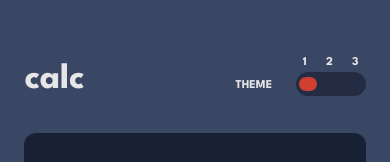
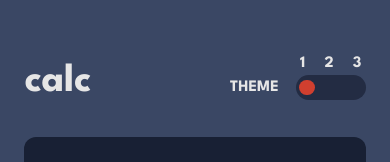
Before and after one commit to NERO-FAN/Responsive_React_Calculator, a React (Create React App) app: page / in a window 390 px wide. Shown: the top 162 px of the page. Built offline with nearby package versions, Linux system fonts and the light colour scheme.

Commit message:
Missing responsiveness in the header component

```diff
--- a/src/App.css
+++ b/src/App.css
@@ -27,13 +27,13 @@
     }
 
 
-    @media (min-width: 768px) and (max-width: 1280px) {
+    @media (min-width: 768px) and (max-width: 1023px) {
       height: 77.5%;
       width: 62.5%;
       row-gap: 5%;
     }
 
-    @media (min-width: 1281px) and (max-width: 1600px) {
+    @media (min-width: 1024px) and (max-width: 1600px) {
       height: 80%;
       width: 36%;
     }
--- a/src/components/Header.js
+++ b/src/components/Header.js
@@ -29,7 +29,7 @@ const Header = ({ onButtonClick }) => {
 
     return (
         <div className="header" style={{color: `${backGroundColors[`textColor${count}`]}`}}>
-            <div className="app-name" >
+            <div className="app-name">
                     <span>calc</span>
             </div>
             <span className="theme-text">THEME</span>
--- a/src/components/Header.scss
+++ b/src/components/Header.scss
@@ -6,31 +6,38 @@
   width: 100%;
 
   @media (max-width: 399px) {
-   font-size: 0.75em;
+    .app-name {
+      font-size: 2.5em;
+    }
   }
 
   @media (min-width: 400px) and (max-width: 767px) {
-    font-size: 0.875em;
+    .app-name {
+      font-size: 2.125em;
+    }
   }
 
-  @media (min-width: 1920px) {
-    font-size: 22px;
+  @media (min-width: 768px) and (max-width: 1023px) {
+    .app-name {
+      font-size: 2.125em;
+    }
+  }
+
+  @media (min-width: 1024px) and (max-width: 1600px) {
+    .app-name {
+      font-size: 2em;
+    }
+  }
+
+  @media (min-width: 1601px) {
+    .app-name {
+      font-size: 2.375em;
+    }
   }
 
   @media (min-width: 2400px) {
-    font-size: 28px;
-  }
-
-  .app-name {
-    margin-bottom: auto;
-    font-size: 36px;
-
-    @media (min-width: 1920px) {
-      font-size: 48px;
-    }
-
-    @media (min-width: 2400px) {
-      font-size: 60px;
+    .app-name {
+      font-size: 1.875em;
     }
   }
 
@@ -40,7 +47,7 @@
     justify-content: flex-end;
     margin-bottom: 1%;
 
-    @media (max-width: 568px) {
+    @media (max-width: 767px) {
       width: 55%;
       margin-bottom: 1.5%;
     }
@@ -60,9 +67,28 @@
       width: 20.5%;
     }
 
-    @media (min-width: 400px) and (max-width: 568px) {
+    @media (min-width: 400px) and (max-width: 767px) {
       height: 137.5%;
       width: 20.5%;
+    }
+
+    @media (min-width: 768px) and (max-width: 1023px) {
+
+    }
+
+    @media (min-width: 1024px) and (max-width: 1280px) {
+      height: 150%;
+      width: 15%;
+    }
+
+    @media (min-width: 1281px) and (max-width: 1600px) {
+      height: 155%;
+      width: 13%;
+    }
+
+    @media (min-width: 1601px) {
+      height: 150%;
+      width: 15%;
     }
 
     .theme-levels {
@@ -91,7 +117,7 @@
         .button {
           margin-left: 5%;
           height: 60%;
-          width: 25%;
+          width: 22.5%;
           border-radius: 4rem;
           border: none;
         }
@@ -102,8 +128,8 @@
 
         .button {
           margin-left: 0;
-          height: 65%;
-          width: 25%;
+          height: 60%;
+          width: 22.5%;
           border-radius: 4rem;
           border: none;
         }
@@ -112,9 +138,9 @@
         justify-content: flex-end;
 
         .button {
-          margin-right: 2.5%;
-          height: 65%;
-          width: 25%;
+          margin-right: 5%;
+          height: 60%;
+          width: 22.5%;
           border-radius: 4rem;
           border: none;
         }
--- a/src/components/Keypad.scss
+++ b/src/components/Keypad.scss
@@ -8,12 +8,12 @@
   margin-left: auto;
   margin-right: auto;
 
-  @media (max-width: 1279px) {
+  @media (max-width: 1023px) {
     width: 92%;
     padding: 4%;
   }
 
-  @media (min-width: 1281px){
+  @media (min-width: 1024px){
     width: 94%;
     padding: 3%
   }
--- a/src/components/RenderKeyRows.scss
+++ b/src/components/RenderKeyRows.scss
@@ -37,15 +37,19 @@
         font-size: 2.25em;
       }
 
-      @media (min-width: 768px) and (max-width: 1279px) {
+      @media (min-width: 768px) and (max-width: 1023px) {
         font-size: 2.5em;
-        width: 82.5%;
-        height: 82.5%;
+        border-radius: 7.5%;
+        width: 80%;
       }
 
-      @media (min-width: 1280px) {
+      @media (min-width: 1024px) {
         width: 80%;
         height: 90%;
+      }
+
+      @media (min-width: 1024px) and (max-width: 1279px) {
+        font-size: 2em;
       }
 
       @media (min-width: 1280px) and (max-width: 1600px) {
@@ -70,8 +74,12 @@
         font-size: 1.5em;
       }
 
-      @media (min-width: 768px) and (max-width: 1279px) {
+      @media (min-width: 768px) and (max-width: 1023px) {
         font-size: 1.75em;
+      }
+
+      @media (min-width: 1024px) and (max-width: 1279px) {
+        font-size: 1.5em;
       }
 
       @media (min-width: 1280px) and (max-width: 1600px) {
@@ -99,8 +107,12 @@
         font-size: 1.5em;
       }
 
-      @media (min-width: 768px) and (max-width: 1279px) {
+      @media (min-width: 768px) and (max-width: 1023px) {
         font-size: 1.75em;
+      }
+
+      @media (min-width: 1024px) and (max-width: 1279px) {
+        font-size: 1.5em;
       }
 
       @media (min-width: 1280px) and (max-width: 1600px) {
```
